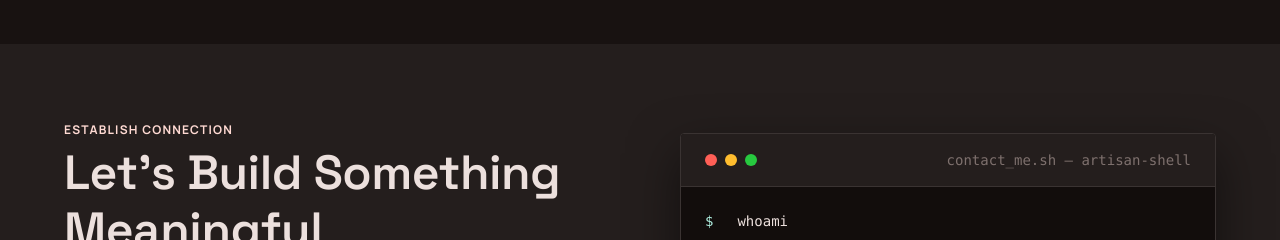
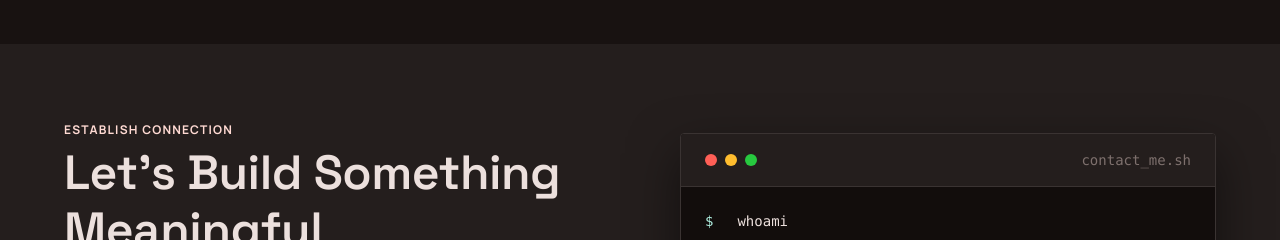
Before and after one commit to BinongoIsrael/portfolio-v1, a React (Vite) app: page / in a window 1280 px wide. Shown: the part 4694-4934 px from the top of the page. Built offline with nearby package versions, Linux system fonts and the light colour scheme.

Commit message:
fix(contact): simplify terminal window header title

```diff
--- a/src/components/Contact.tsx
+++ b/src/components/Contact.tsx
@@ -117,7 +117,7 @@ const Contact = () => {
                 <div className="w-3 h-3 rounded-full bg-[#ffbd2e]"></div>
                 <div className="w-3 h-3 rounded-full bg-[#27c93f]"></div>
               </div>
-              <span className="text-[#d7c2bd] opacity-50">contact_me.sh — artisan-shell</span>
+              <span className="text-[#d7c2bd] opacity-50">contact_me.sh</span>
             </div>
             <form onSubmit={handleSubmit} className="p-md space-y-md">
               <div className="flex gap-md">
```
